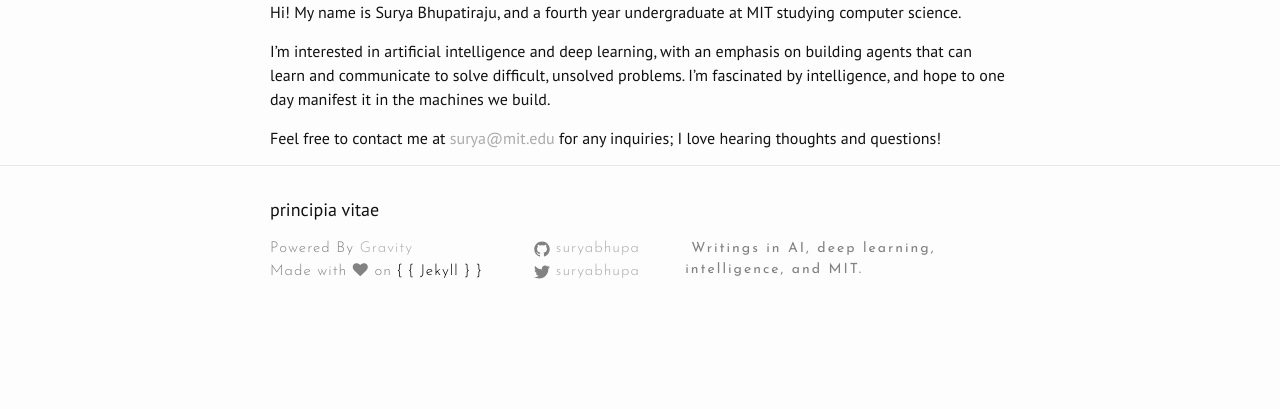
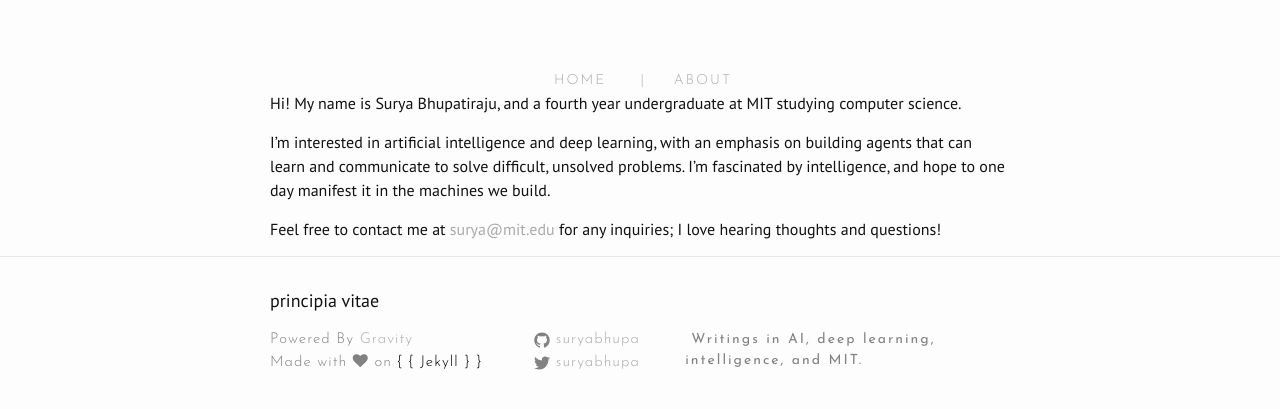
Before and after one commit to suryabhupa/suryabhupa.github.io, a Jekyll site: the page built from about.md, in a window 1280 px wide. Shown: the top 409 px of the page. Built offline with Jekyll 4.4.1, drawn with Linux system fonts in a browser that asks for light colours; nearby versions of some CDN libraries.

Commit message:
try small header

```diff
--- /dev/null
+++ b/_includes/smallheader.html
@@ -0,0 +1,13 @@
+
+<div class="wrapper">
+  <div class="trigger site-navigation center-text" style="text-align: center; vertical-align: middle;">
+    <a class="page-link" href="{{site.url}}{{site.baseurl}}">HOME</a>
+
+    {% for sitePage in site.pages %}
+    {% if sitePage.title %}
+
+    <span class="exclamationMark">|</span><a class="page-link" href="{{sitePage.url | prepend: site.baseurl }}">{{sitePage.title}}</a>
+    {% endif %}
+    {% endfor %}
+  </div>
+</div>
--- a/_layouts/other.html
+++ b/_layouts/other.html
@@ -5,7 +5,7 @@
 
   <body>
 
-    <!-- {% include header.html %} -->
+    {% include smallheader.html %}
 
     <div class="page-content">
       <div class="wrapper">
```
